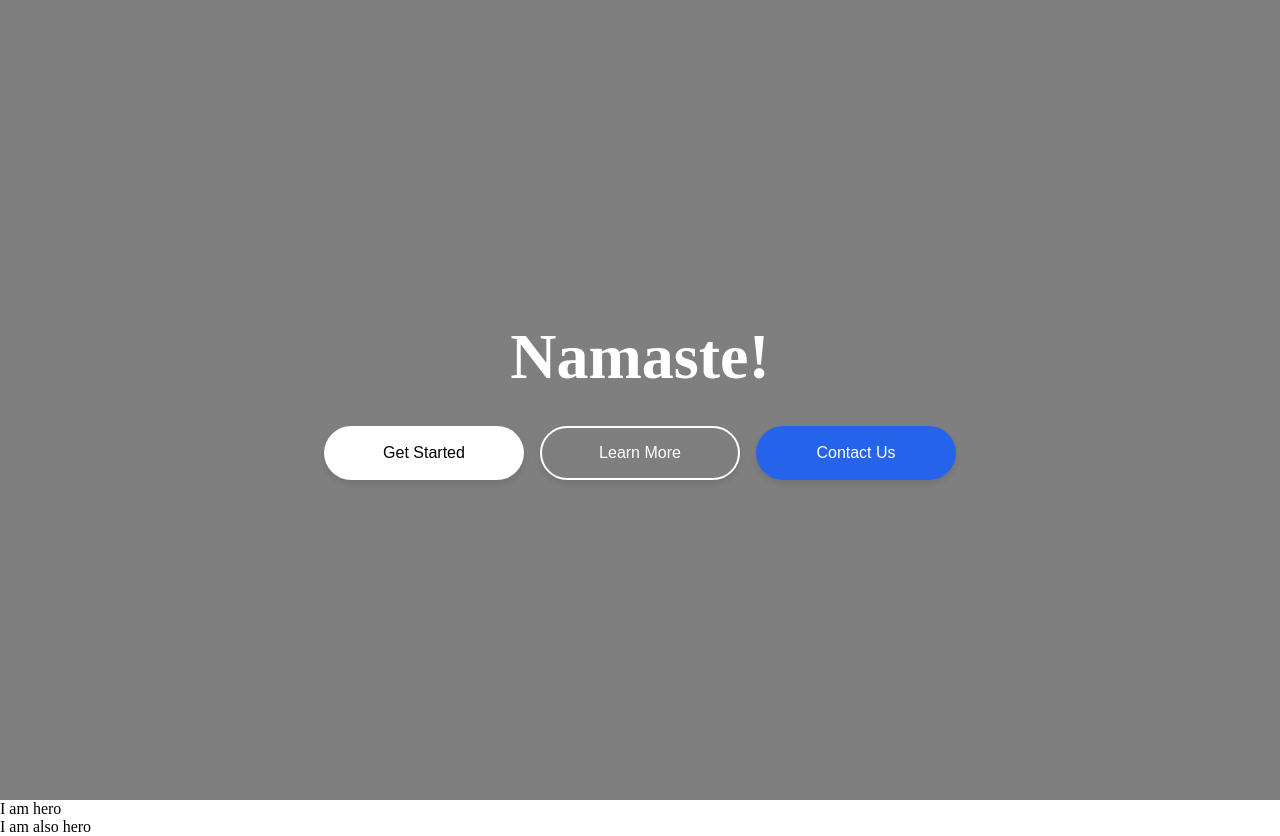
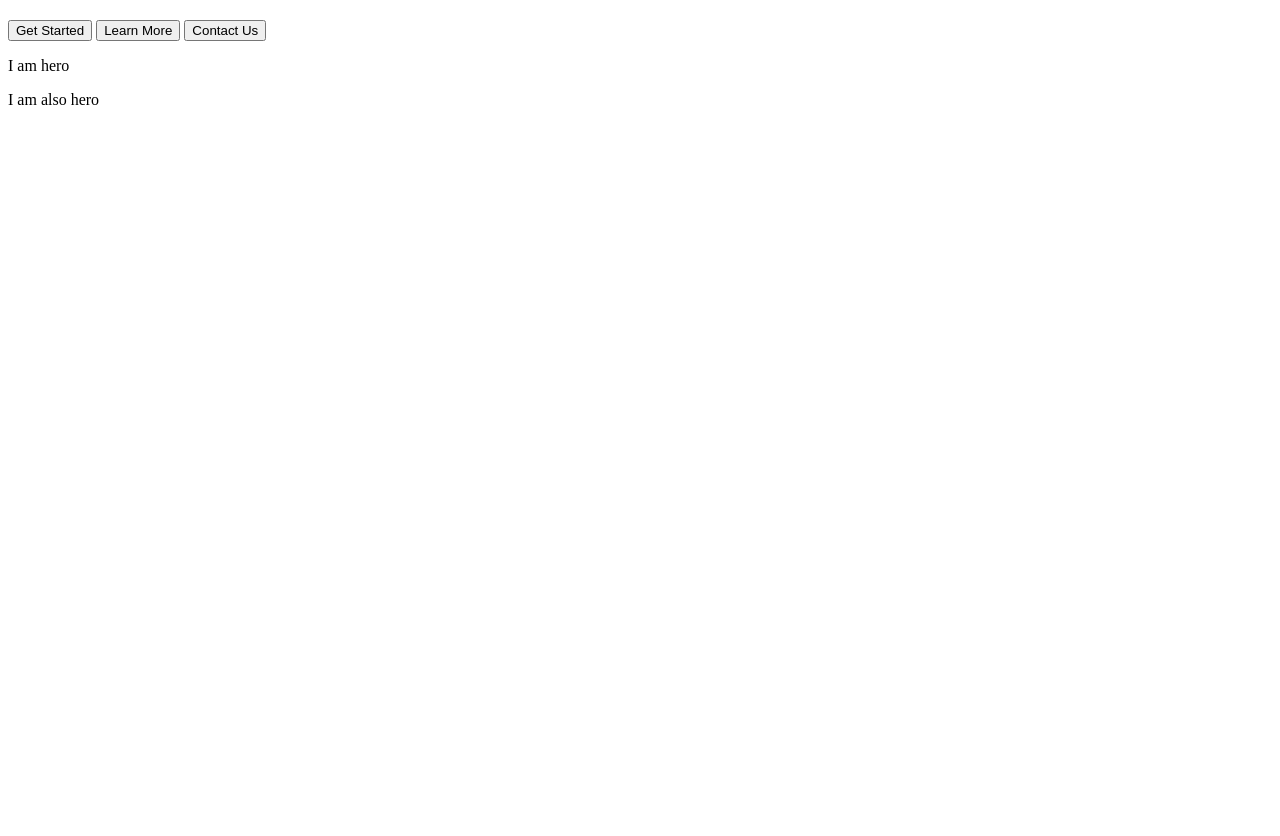
Before and after one commit to vaibhavdubey61/blog, a plain HTML site: page hero.html in a window 1280 px wide. After the commit the page ends 800 px from the top, so only its background shows below. Drawn offline with Linux system fonts and the light colour scheme.

Commit message:
removed styles

```diff
--- a/hero.html
+++ b/hero.html
@@ -1,141 +1,7 @@
 <!DOCTYPE html>
 <html>
 <head>
-  <style>
-    * {
-      margin: 0;
-      padding: 0;
-      box-sizing: border-box;
-    }
 
-    .hero {
-      position: relative;
-      width: 100%;
-      height: 100vh;
-      display: flex;
-      align-items: center;
-      justify-content: center;
-      overflow: hidden;
-    }
-
-    .hero-bg {
-      position: absolute;
-      top: 0;
-      left: 0;
-      width: 100%;
-      height: 100%;
-      background-image: url('image11.jpg');
-      background-size: cover;
-      background-position: center;
-      background-repeat: no-repeat;
-    }
-
-    .overlay {
-      position: absolute;
-      top: 0;
-      left: 0;
-      width: 100%;
-      height: 100%;
-      background-color: rgba(0, 0, 0, 0.5);
-    }
-
-    .content {
-      position: relative;
-      z-index: 1;
-      text-align: center;
-      padding: 0 20px;
-    }
-
-    .animated-text {
-      font-size: 4rem;
-      font-weight: bold;
-      color: white;
-      margin-bottom: 2rem;
-      animation: textChange 6s infinite;
-    }
-
-    @keyframes textChange {
-      0%, 45% {
-        content: "Hello!";
-        opacity: 1;
-      }
-      50%, 95% {
-        content: "Namaste!";
-        opacity: 1;
-      }
-      47%, 97% {
-        opacity: 0;
-      }
-    }
-
-    .animated-text::before {
-      content: "Hello!";
-      animation: textChange 6s infinite;
-    }
-
-    .buttons {
-      display: flex;
-      gap: 1rem;
-      justify-content: center;
-      flex-wrap: wrap;
-    }
-
-    .btn {
-      min-width: 200px;
-      padding: 1rem 2rem;
-      border-radius: 50px;
-      font-size: 1rem;
-      cursor: pointer;
-      transition: all 0.3s ease;
-      border: none;
-      box-shadow: 0 4px 6px rgba(0, 0, 0, 0.1);
-    }
-
-    .btn:hover {
-      transform: scale(1.05);
-    }
-
-    .btn-primary {
-      background-color: white;
-      color: black;
-    }
-
-    .btn-outline {
-      background-color: transparent;
-      border: 2px solid white;
-      color: white;
-    }
-
-    .btn-outline:hover {
-      background-color: white;
-      color: black;
-    }
-
-    .btn-blue {
-      background-color: #2563eb;
-      color: white;
-    }
-
-    .btn-blue:hover {
-      background-color: #1d4ed8;
-    }
-
-    @media (max-width: 768px) {
-      .animated-text {
-        font-size: 2.5rem;
-      }
-
-      .buttons {
-        flex-direction: column;
-        align-items: center;
-      }
-
-      .btn {
-        width: 100%;
-        max-width: 300px;
-      }
-    }
-  </style>
 </head>
 <body>
   <section class="hero">
```
